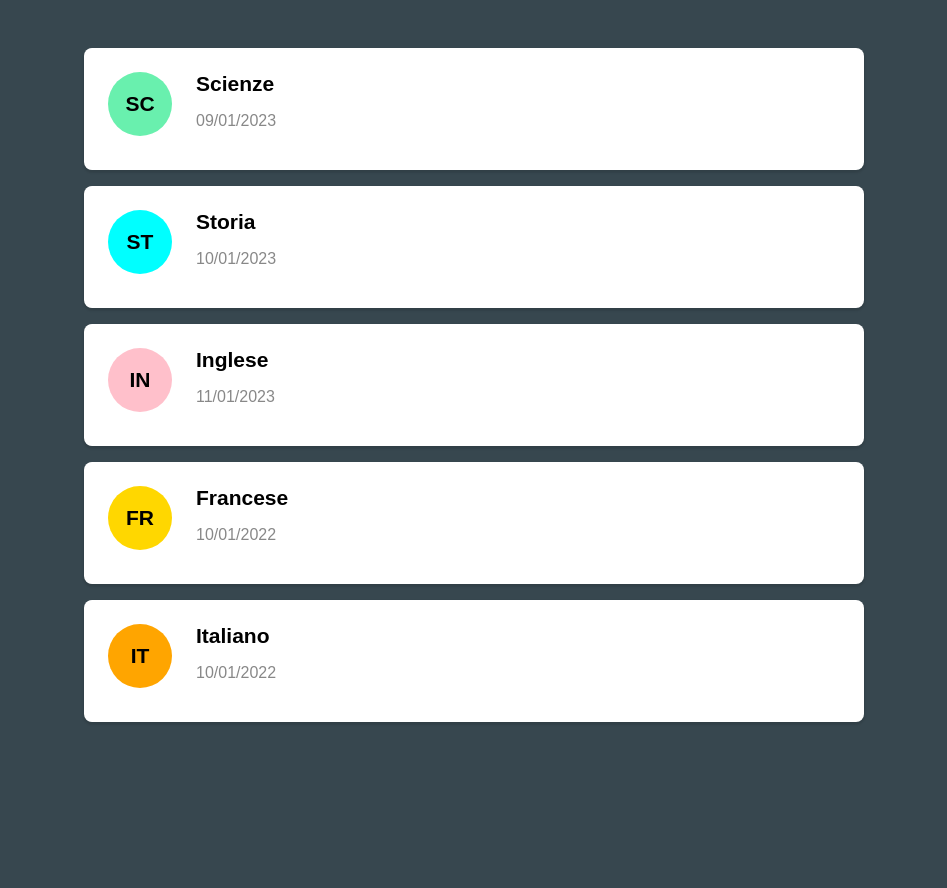
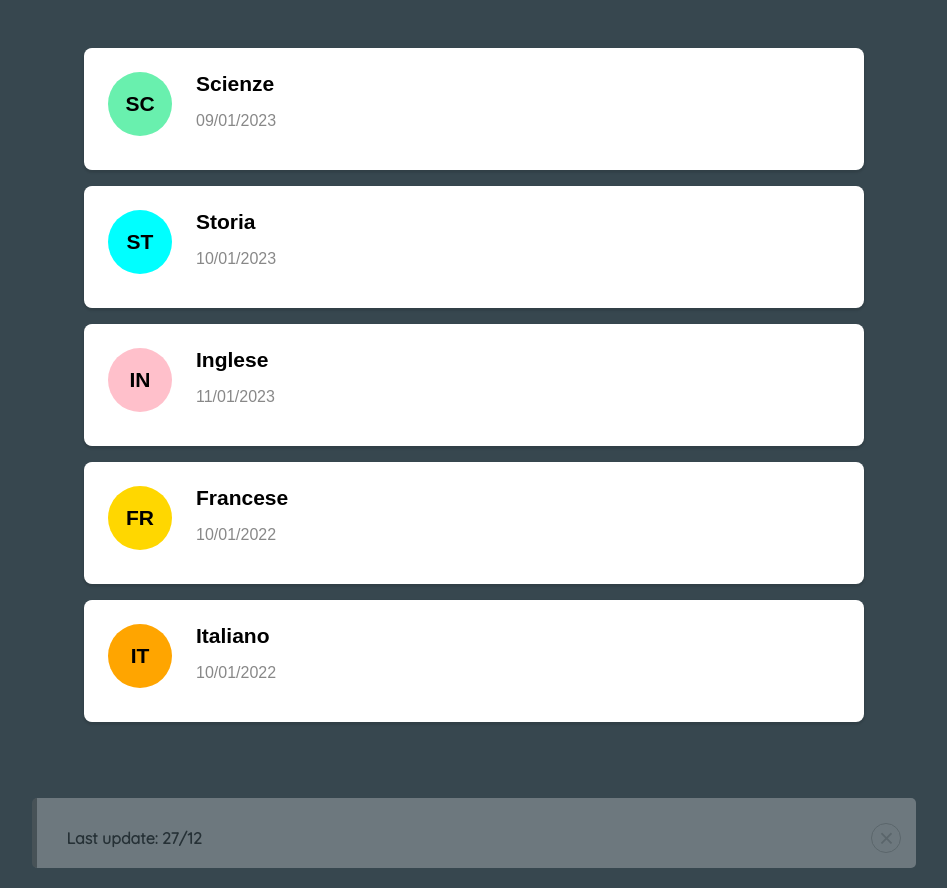
Before and after one commit to Bbalduzz/Xmas-hmk-2k22, a plain HTML site: page index.html in a window 1280 px wide. Shown: the whole page, without its empty margins (166-1113 px from the left). Before the commit the page ends 800 px from the top, so only its background shows below. Drawn offline with nearby package versions, Linux system fonts and the light colour scheme.

Commit message:
Update index.html

```diff
--- a/index.html
+++ b/index.html
@@ -201,6 +201,11 @@
           </div>
         </div>
       </div>
+      <!-- alert info -->
+      <div class="alert simple-alert">
+        <h3>Last update: 27/12</h3>
+        <a class="close">&times;</a>
+      </div>
 </body>
 <script src="script.js"></script>
 <script src="https://cdnjs.cloudflare.com/ajax/libs/animejs/2.2.0/anime.min.js"></script>
```
